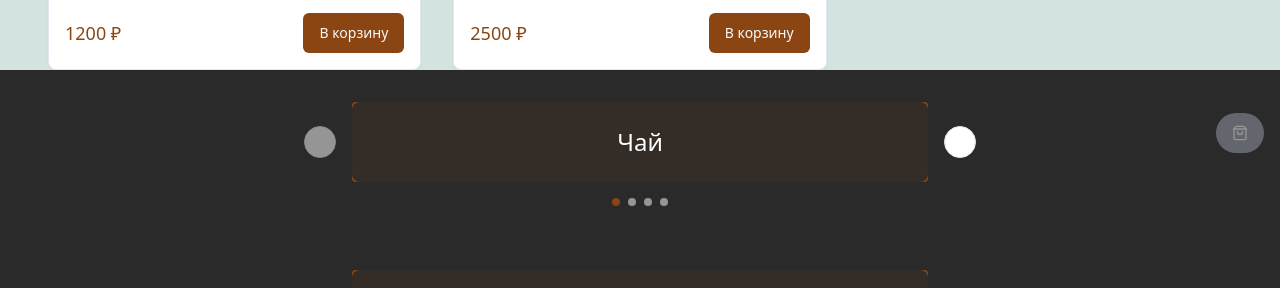
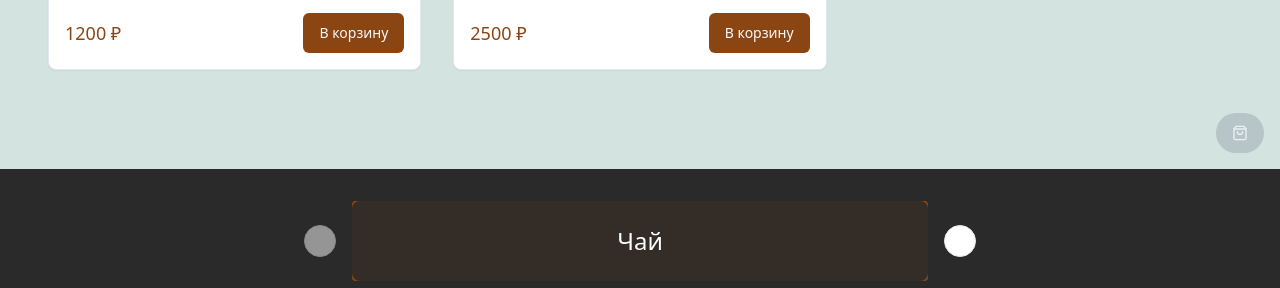
Before and after one commit to rjyarikkalendar/telapurr, a React (Vite) app: page /tea in a window 1280 px wide. Shown: the part 631-919 px from the top of the page. Built offline with nearby package versions, Linux system fonts and the light colour scheme; what @cloudinary/url-gen would draw is missing.

Commit message:
Remove duplicate banner
The navigation banner is duplicated on non-homepage pages. This commit removes the duplicate banner.

```diff
--- a/src/pages/Sets.tsx
+++ b/src/pages/Sets.tsx
@@ -2,7 +2,6 @@
 import { products } from "@/data/products";
 import { ProductCard } from "@/components/ProductCard";
 import { BackButton } from "@/components/BackButton";
-import { NavigationBanner } from "@/components/NavigationBanner";
 
 const Sets = () => {
   const setProducts = products.filter((p) => p.category === "sets");
@@ -20,7 +19,6 @@ const Sets = () => {
           </div>
         </div>
       </main>
-      <NavigationBanner />
     </div>
   );
 };
--- a/src/pages/Tea.tsx
+++ b/src/pages/Tea.tsx
@@ -2,7 +2,6 @@
 import { products } from "@/data/products";
 import { ProductCard } from "@/components/ProductCard";
 import { BackButton } from "@/components/BackButton";
-import { NavigationBanner } from "@/components/NavigationBanner";
 
 const Tea = () => {
   const teaProducts = products.filter((p) => p.category === "tea");
@@ -20,7 +19,6 @@ const Tea = () => {
           </div>
         </div>
       </main>
-      <NavigationBanner />
     </div>
   );
 };
--- a/src/pages/Teaware.tsx
+++ b/src/pages/Teaware.tsx
@@ -2,7 +2,6 @@
 import { products } from "@/data/products";
 import { ProductCard } from "@/components/ProductCard";
 import { BackButton } from "@/components/BackButton";
-import { NavigationBanner } from "@/components/NavigationBanner";
 
 const Teaware = () => {
   const teawareProducts = products.filter((p) => p.category === "teaware");
@@ -20,7 +19,6 @@ const Teaware = () => {
           </div>
         </div>
       </main>
-      <NavigationBanner />
     </div>
   );
 };
```
